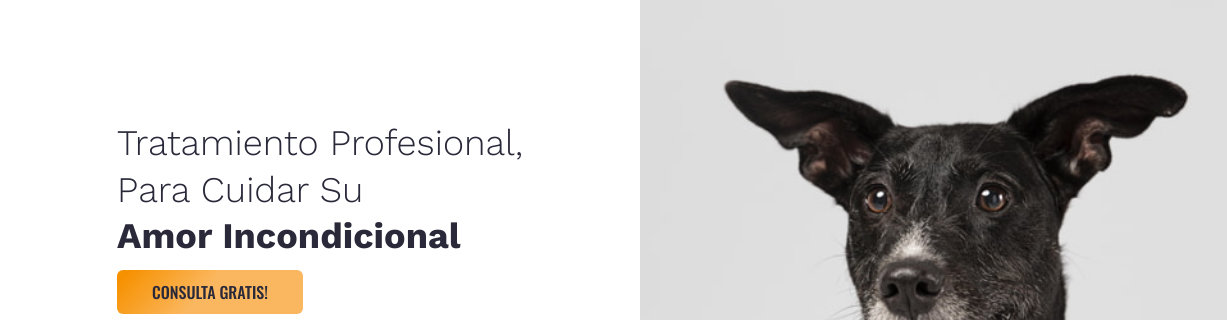
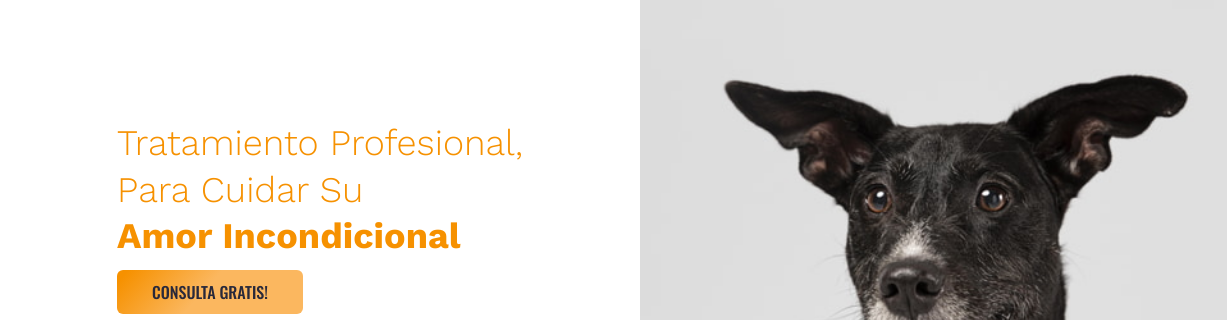
Before and after one commit to Mfluna/Spa-Pets, a plain HTML site: page index.html in a window 1280 px wide. In both pictures the pointer is over the element 319 px from the left and 377 px from the top of the page. Shown: the part 188-508 px from the top of the page, 0-1227 px from the left. Drawn offline with nearby package versions, Linux system fonts and the light colour scheme.

Commit message:
rama-uno de animaciones

```diff
--- a/css/styles.css
+++ b/css/styles.css
@@ -178,8 +178,7 @@ header#page-header .container {
   padding: 0;
   grid-template-rows: auto auto;
   grid-template-columns: 1fr 1fr;
-  grid-template-areas:
-    "image-logo menu-nav";
+  grid-template-areas: "image-logo menu-nav";
   justify-items: center;
   max-width: initial;
   column-gap: 9rem;
@@ -448,8 +447,7 @@ main {
   display: grid;
   grid-template-columns: ;
   grid-template-rows: ;
-  grid-template-areas:
-    "item-formulario item-map";
+  grid-template-areas: "item-formulario item-map";
   justify-items: center;
   width: auto;
   align-items: center;
@@ -903,7 +901,7 @@ footer a {
       "item-map";
   }
 
-  .contacto-form .container .item-formulario .flex{
+  .contacto-form .container .item-formulario .flex {
     display: block;
     width: 100%;
   }
@@ -923,7 +921,6 @@ footer a {
 }
 
 @media screen and (max-width: 700px) {
-
   /* HEADER */
 
   header .responsive-menu > div {
@@ -953,12 +950,12 @@ footer a {
 
   /* SPA HOME */
 
-  .spa-home .redes-sociales{
-  top: 13%;
+  .spa-home .redes-sociales {
+    top: 13%;
   }
   .spa-home .redes-sociales ul {
     display: flex;
-}
+  }
 
   /* ITEMS GARANTIZADO */
 
@@ -996,6 +993,11 @@ footer a {
       "item-last";
     /* gap: 5%; */
   }
+}
 
+/* ANIMACIONES NUEVAS */
 
+h1:hover {
+  color: #f69100;
+  font-weight: bold;
 }
```
